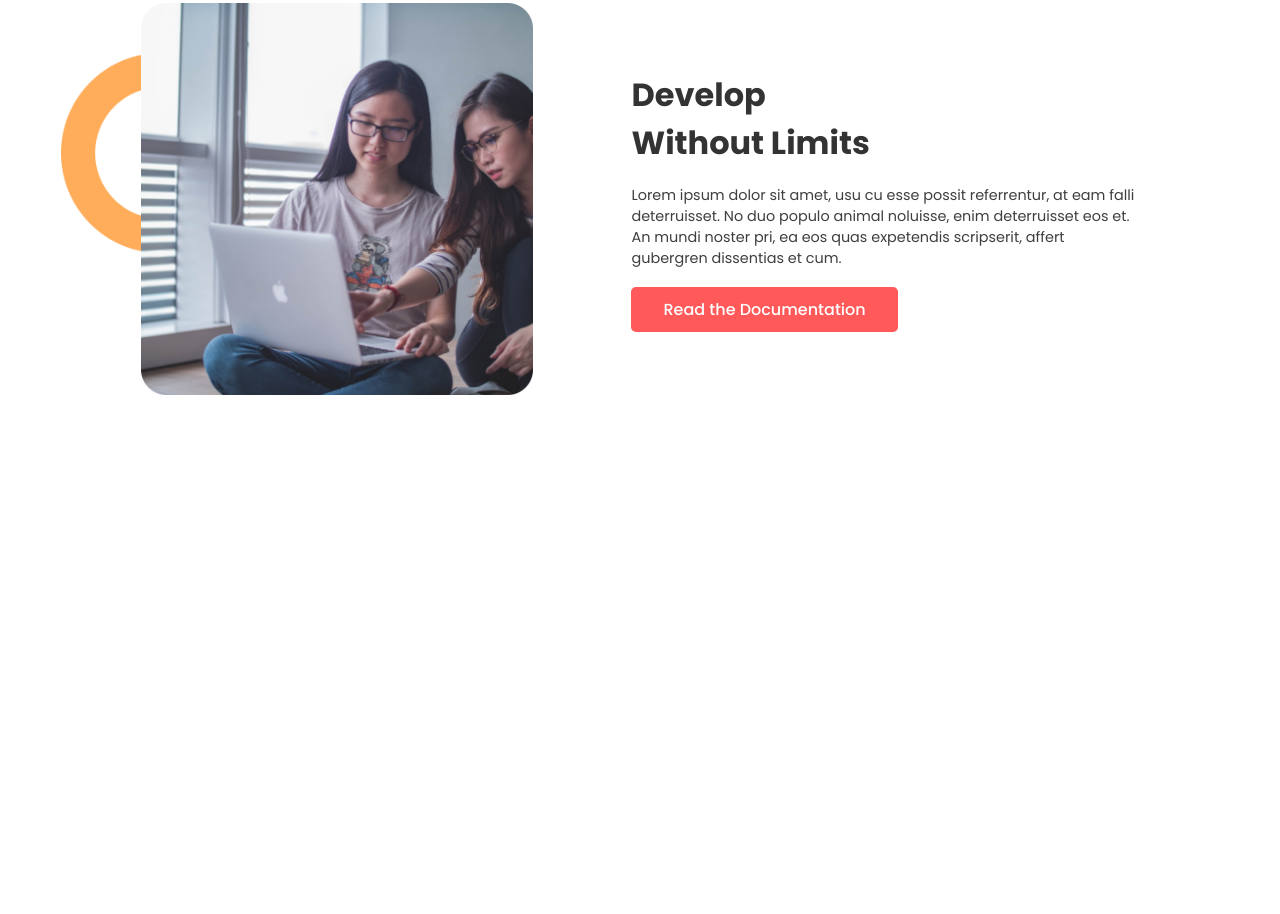
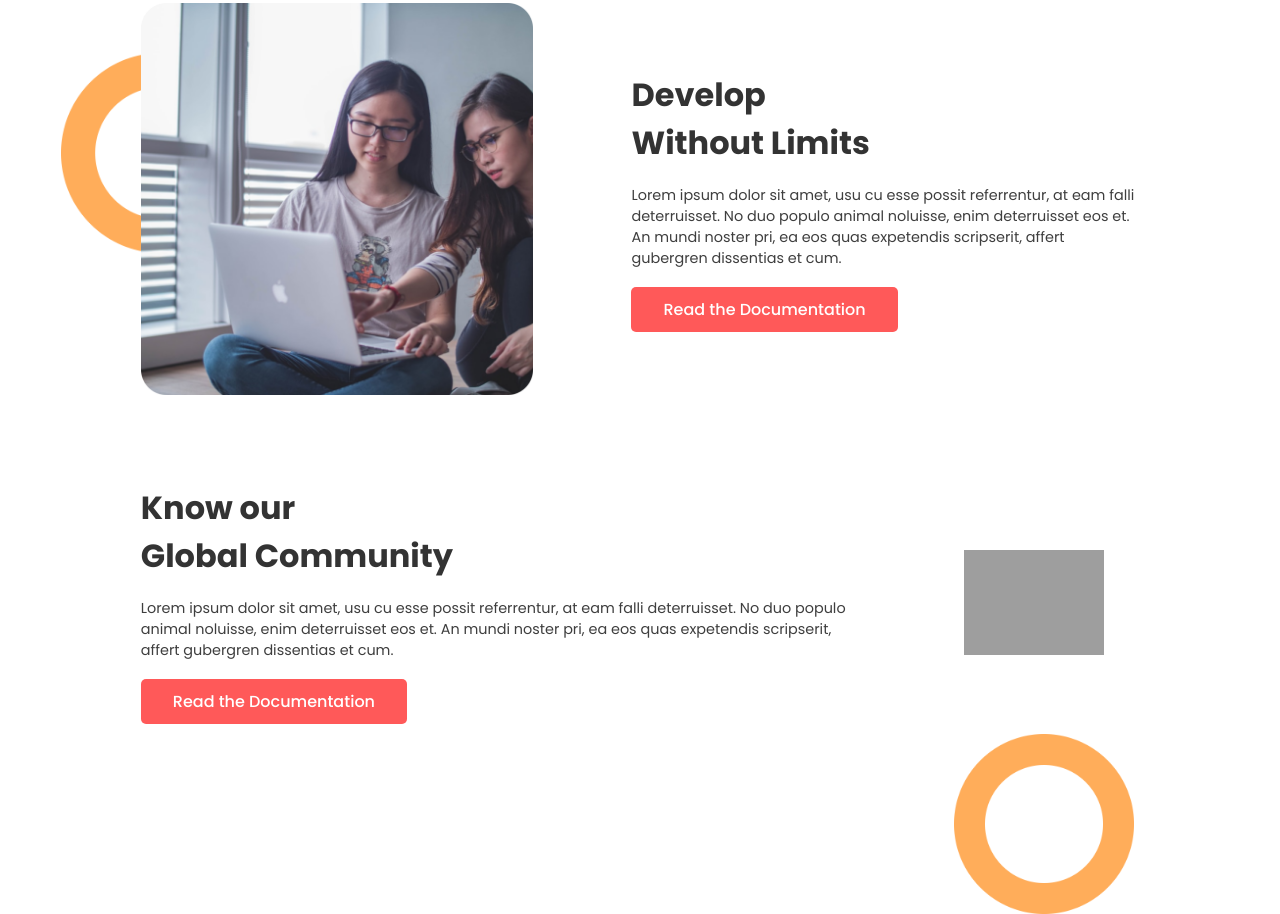
Before and after one commit to abdullahjim29/mission-2022-practice, a plain HTML site: page index.html in a window 1280 px wide. Shown: the part 1116-2030 px from the top of the page. Before the commit the page ends 1600 px from the top, so only its background shows below. Drawn offline with Linux system fonts and the light colour scheme; grey boxes are pictures that could not be loaded.

Commit message:
community section done

```diff
--- a/index.html
+++ b/index.html
@@ -61,6 +61,20 @@
             </div>
         </section>
         <!-- develop section end -->
+
+        <!-- community section start -->
+        <section class="community-section display-flex">
+            <div class="community-content">
+                <h2 class="community-title">Know our<br>Global Community</h2>
+                <p class="community-description">Lorem ipsum dolor sit amet, usu cu esse possit referrentur, at eam falli deterruisset. No duo populo animal noluisse, enim deterruisset eos et. An mundi noster pri, ea eos quas expetendis scripserit, affert gubergren dissentias et cum.</p>
+                <button class="btn-primary">Read the Documentation</button>
+            </div>
+            <div class="community-image">
+                <img src="assets/images/pictures/project.png" alt=""></img>
+                <img class="shape" src="assets/images/shapes/shape-1.png" alt=""></img>
+            </div>
+        </section>
+        <!-- community section end -->
     </main>
 
     <footer>
--- a/styles/style.css
+++ b/styles/style.css
@@ -33,7 +33,9 @@
 .my-mission-card h5,
 p,
 .develop-title,
-.develop-description
+.develop-description,
+.community-title,
+.community-description
 {
   font-family: "Poppins", sans-serif;
 }
@@ -181,18 +183,46 @@ p,
   z-index: 0;
 }
 
-.develop-title {
+.develop-title,.community-title {
   color: rgb(51, 51, 51);
   font-size: 2rem;
   font-weight: 700;
 }
 
-.develop-description {
+.develop-description,.community-description {
   color: rgb(62, 62, 62);
   font-size: 0.9rem;
   font-weight: 400;
   margin: 18px 0;
 }
+
+
+/* community section related styles */
+
+.community-section{
+  width: 78%;
+  max-width: 1128px;
+  margin: 0 auto;
+  align-items: center;
+  gap: 100px;
+  position: relative;
+  margin-bottom: 84px;
+}
+
+.community-image img{
+  width: 80%;
+  position: relative;
+  z-index: 1;
+}
+.community-image .shape{
+  width: 18%;
+  position: absolute;
+  top: 250px;
+  right: 5px;
+  z-index: 0;
+}
+
+
 
 /* responsive specifically for hero section */
 @media screen and (min-width: 0px) and (max-width: 890px) {
@@ -255,7 +285,20 @@ p,
 
 /* responsive for medium devices */
 @media screen and (min-width: 576px) and (max-width: 992px) {
+
+  /* my mission */
   .my-mission-card-container {
     grid-template-columns: repeat(2, 1fr);
   }
+
+  /* develop */
+  .shape-1{
+    display: none;
+  }
+  .develop-image > img{
+    width: 100%;
+  }
+  .develop-section{
+    gap: 24px;
+  }
 }
```
